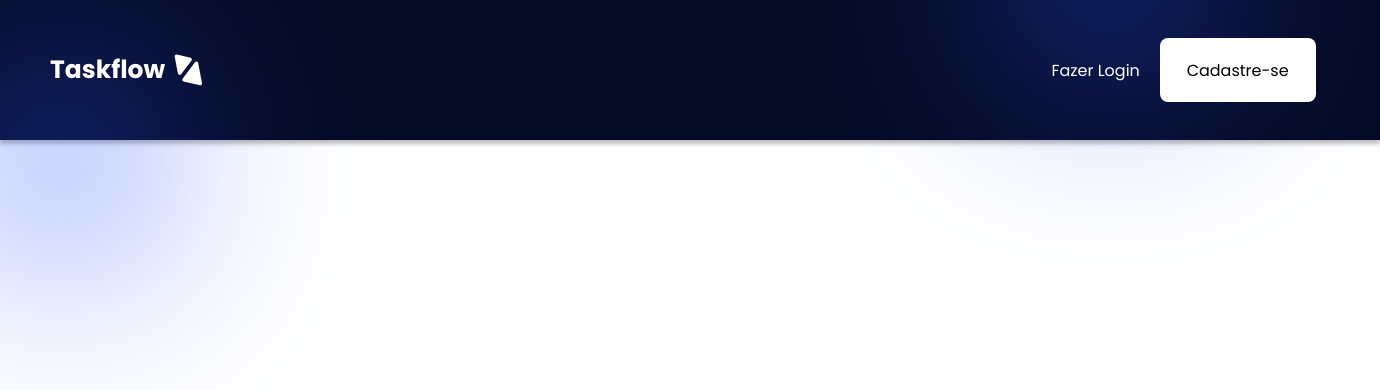
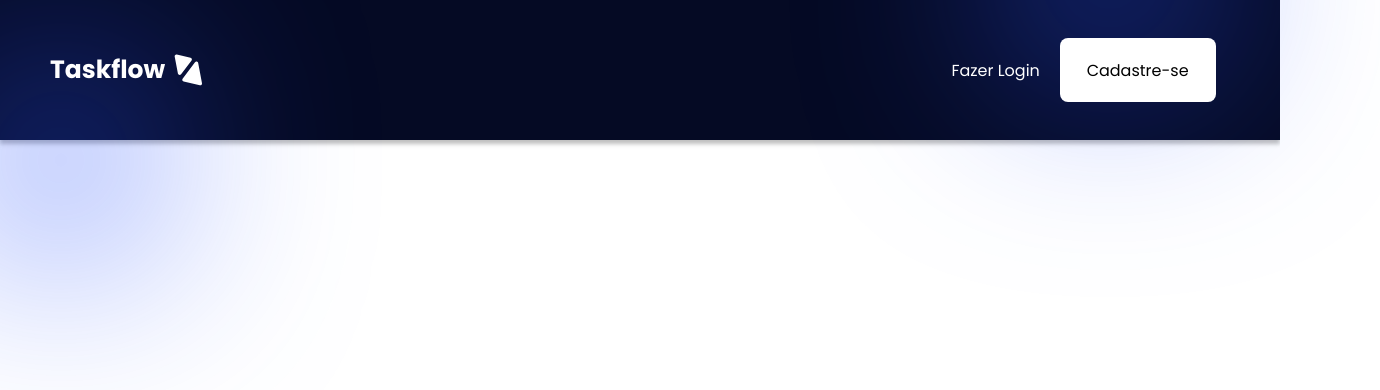
Before and after one commit to cotuca-projeto/react-taskflow, a React (Create React App) app: page / in a window 1280 px wide. Shown: the top 390 px of the page, 1380 px wide, since content can reach past the window. Built offline with nearby package versions, Linux system fonts and the light colour scheme.

Commit message:
adatapção para a resposividade (NÃO PRECISA ENTENDER);

```diff
--- a/src/style/menu.css
+++ b/src/style/menu.css
@@ -1,13 +1,16 @@
 :root {
   --scale-ellipse: 10rem;
+  --menu-width: calc(92vw/100*10 + 100);
+  --menu-height: 7.5rem;
 }
 
 nav.menu {
   background: #050A24;
+  position: relative;
   box-shadow: 0px 4px 4px 0px rgba(0, 0, 0, 0.25);
   display: flex;
-  width: 100vw;
-  height: 7.5rem;
+  width: var(--menu-width);
+  height: var(--menu-height);
   padding: 0.625rem 3.125rem;
   justify-content: space-between;
   align-items: center;
--- a/src/views/components/Menu.tsx
+++ b/src/views/components/Menu.tsx
@@ -1,7 +1,7 @@
 import Logo from '../logo.svg';
 import '../../style/menu.css';
 
-export default function() {
+export default function () {
   return <>
     <nav className='menu'>
       <div className="ellipse" id="ellipse-1"></div>
```
